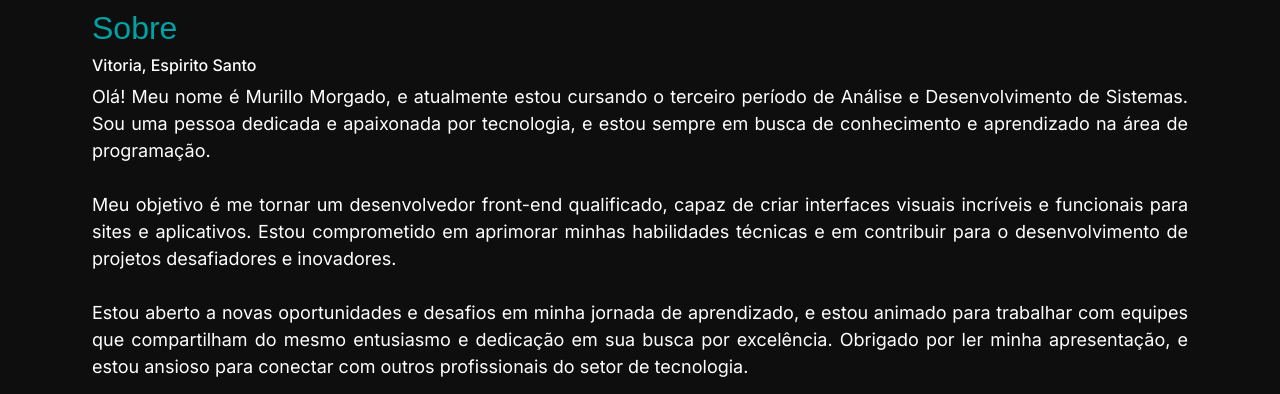
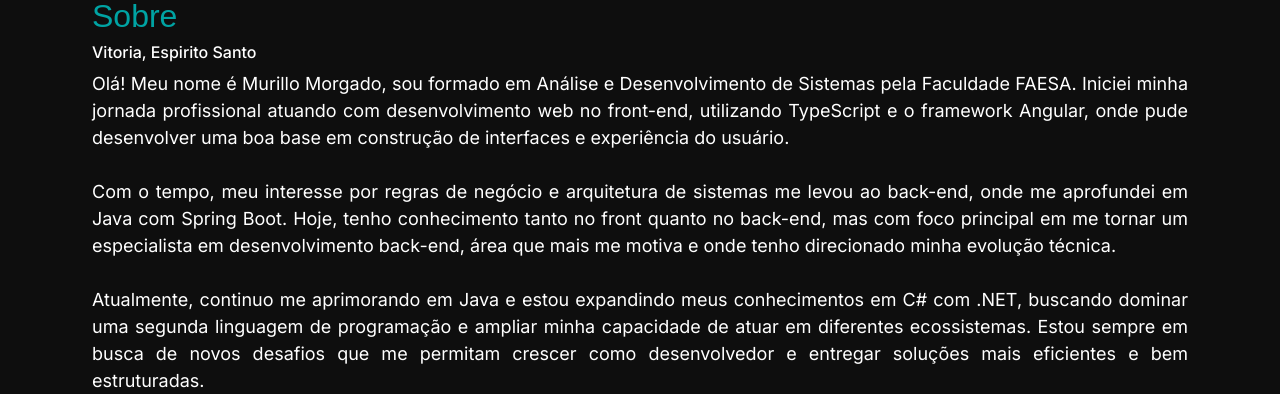
Before and after one commit to MurilloMorgado/Portfolio_site, an Angular app: page /home in a window 1280 px wide. Shown: the part 391-785 px from the top of the page. Built offline with nearby package versions, Linux system fonts and the light colour scheme; a web font is replaced by a local one.

Commit message:
Inserindo novo texto sobre o desenvolvedor

```diff
--- a/src/app/views/home/home.html
+++ b/src/app/views/home/home.html
@@ -40,22 +40,21 @@
         <h6>Vitoria, Espirito Santo</h6>
       </div>
       <div class="texto-sobre">
-        <p>Olá! Meu nome é Murillo Morgado, e atualmente estou cursando o terceiro período de Análise e Desenvolvimento
-          de
-          Sistemas. Sou uma pessoa dedicada e apaixonada por tecnologia, e estou sempre em busca de conhecimento e
-          aprendizado na área de programação.
+        <p>Olá! Meu nome é Murillo Morgado, sou formado em Análise e Desenvolvimento de Sistemas pela Faculdade FAESA.
+          Iniciei minha jornada profissional atuando com desenvolvimento web no front-end, utilizando TypeScript e o
+          framework Angular, onde pude desenvolver uma boa base em construção de interfaces e experiência do usuário.
           <br>
           <br>
-          Meu objetivo é me tornar um desenvolvedor front-end qualificado, capaz de criar interfaces visuais incríveis e
-          funcionais para sites e aplicativos. Estou comprometido em aprimorar minhas habilidades técnicas e em
-          contribuir
-          para o desenvolvimento de projetos desafiadores e inovadores.
+          Com o tempo, meu interesse por regras de negócio e arquitetura de sistemas me levou ao back-end, onde me
+          aprofundei em Java com Spring Boot. Hoje, tenho conhecimento tanto no front quanto no back-end, mas com foco
+          principal em me tornar um especialista em desenvolvimento back-end, área que mais me motiva e onde tenho
+          direcionado minha evolução técnica.
           <br>
           <br>
-          Estou aberto a novas oportunidades e desafios em minha jornada de aprendizado, e estou animado para trabalhar
-          com equipes que compartilham do mesmo entusiasmo e dedicação em sua busca por excelência. Obrigado por ler
-          minha
-          apresentação, e estou ansioso para conectar com outros profissionais do setor de tecnologia.
+          Atualmente, continuo me aprimorando em Java e estou expandindo meus conhecimentos em C# com .NET, buscando
+          dominar uma segunda linguagem de programação e ampliar minha capacidade de atuar em diferentes ecossistemas.
+          Estou sempre em busca de novos desafios que me permitam crescer como desenvolvedor e entregar soluções mais
+          eficientes e bem estruturadas.
         </p>
       </div>
       <div>
```
